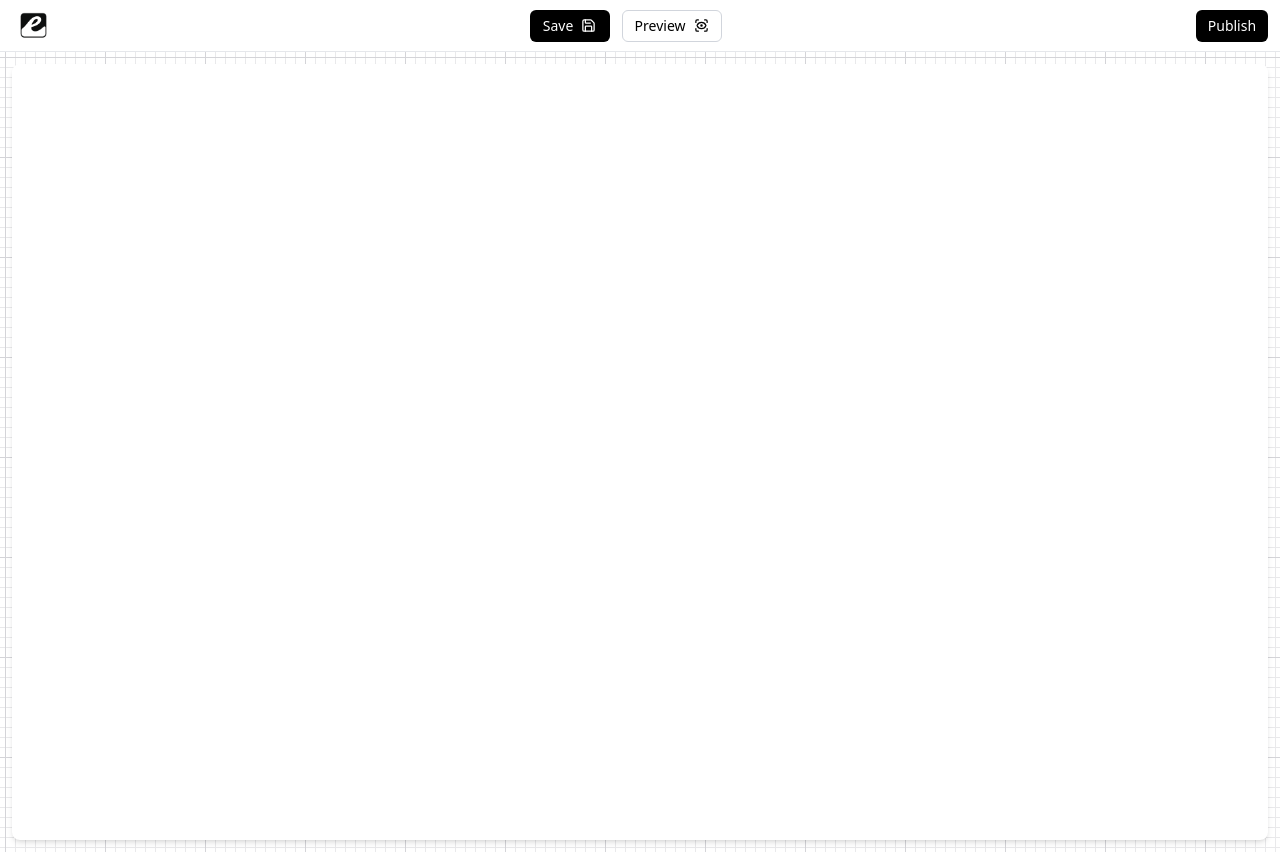
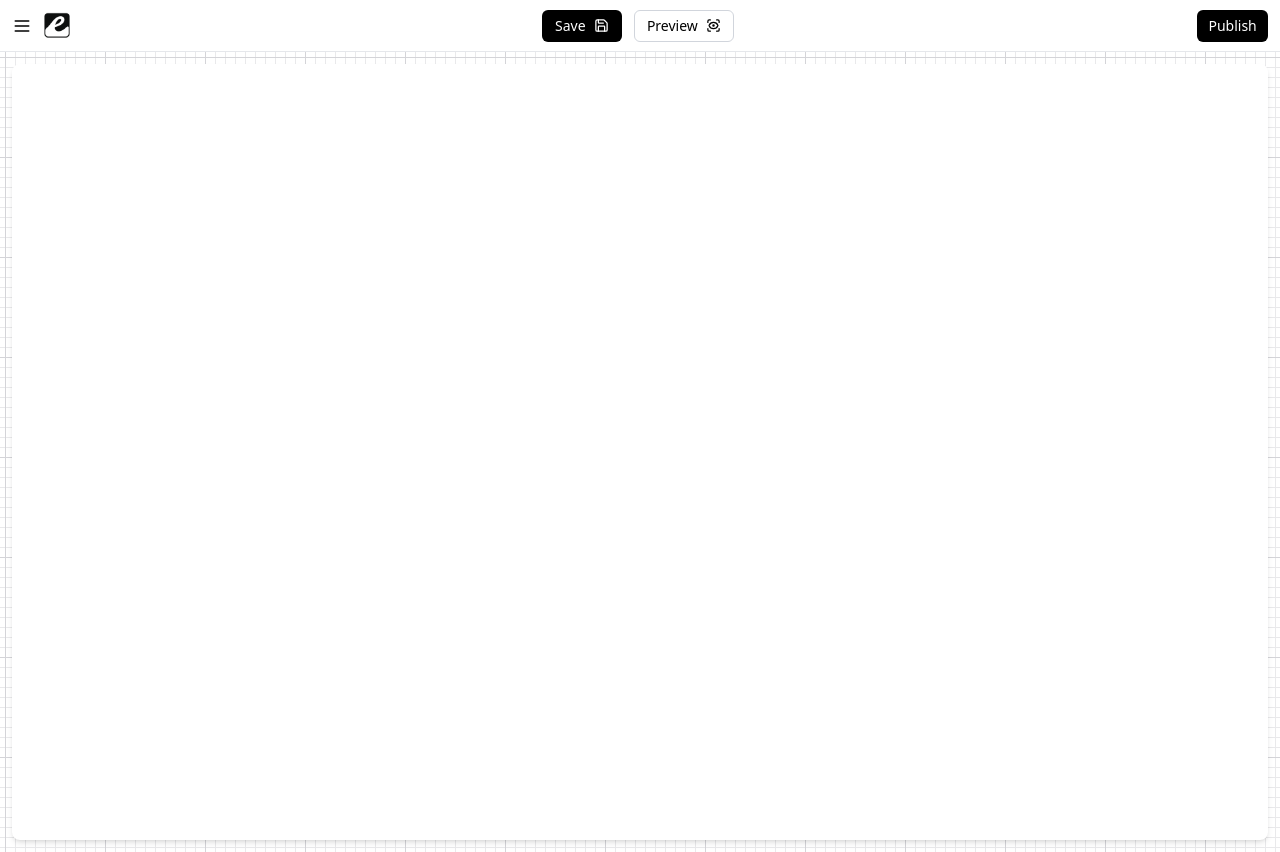
Before and after one commit to Yatik1/nocode, a React (Vite) app: page / in a window 1280 px wide. Built offline with nearby package versions, Linux system fonts and the light colour scheme.

Commit message:
refactor: integrate Menu button in Navbar for improved functionality

```diff
--- a/src/components/ui/Navbar.tsx
+++ b/src/components/ui/Navbar.tsx
@@ -1,13 +1,18 @@
-import { Save, ScanEye } from 'lucide-react'
+import { Menu, Save, ScanEye } from 'lucide-react'
 import { useNavigate } from 'react-router-dom'
 import { toast } from 'sonner'
+import useBuilder from '../../hooks/useBuilder'
 
 function Navbar() {
 
     const navigate = useNavigate()
+    const {setOpen} = useBuilder() as any
 
   return (
     <div className="w-full h-[6.5vh] border-b border-gray-200 flex justify-between items-center align-center px-3 gap-1">
+        <button className='flex items-center justify-center' onClick={() => setOpen((prev:any) => !prev)}>
+          <Menu size={20} />
+        </button>
         <span className='w-12 h-12 flex items-center justify-center'>
             <img src='logo.png' alt='logo' />
         </span>
```
